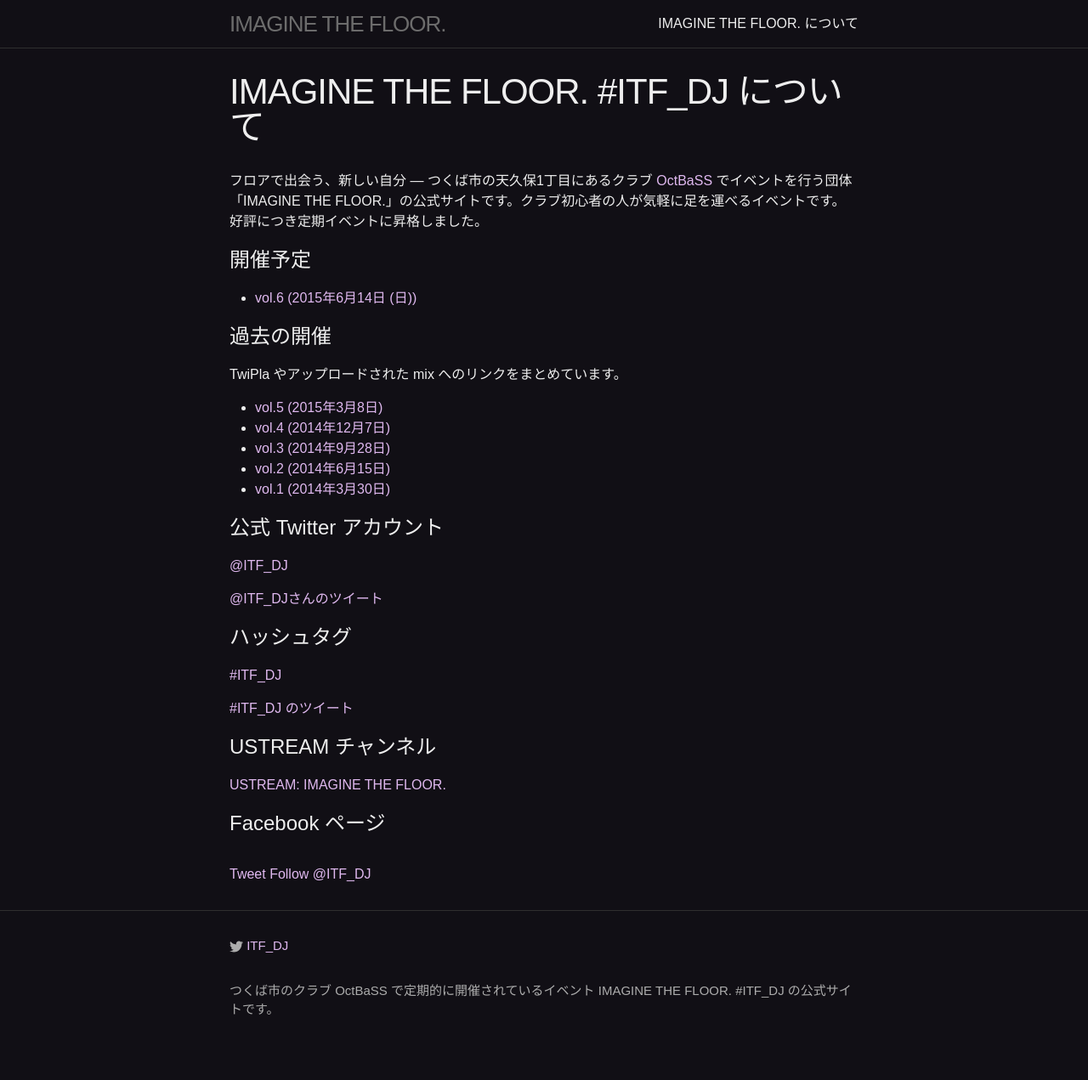
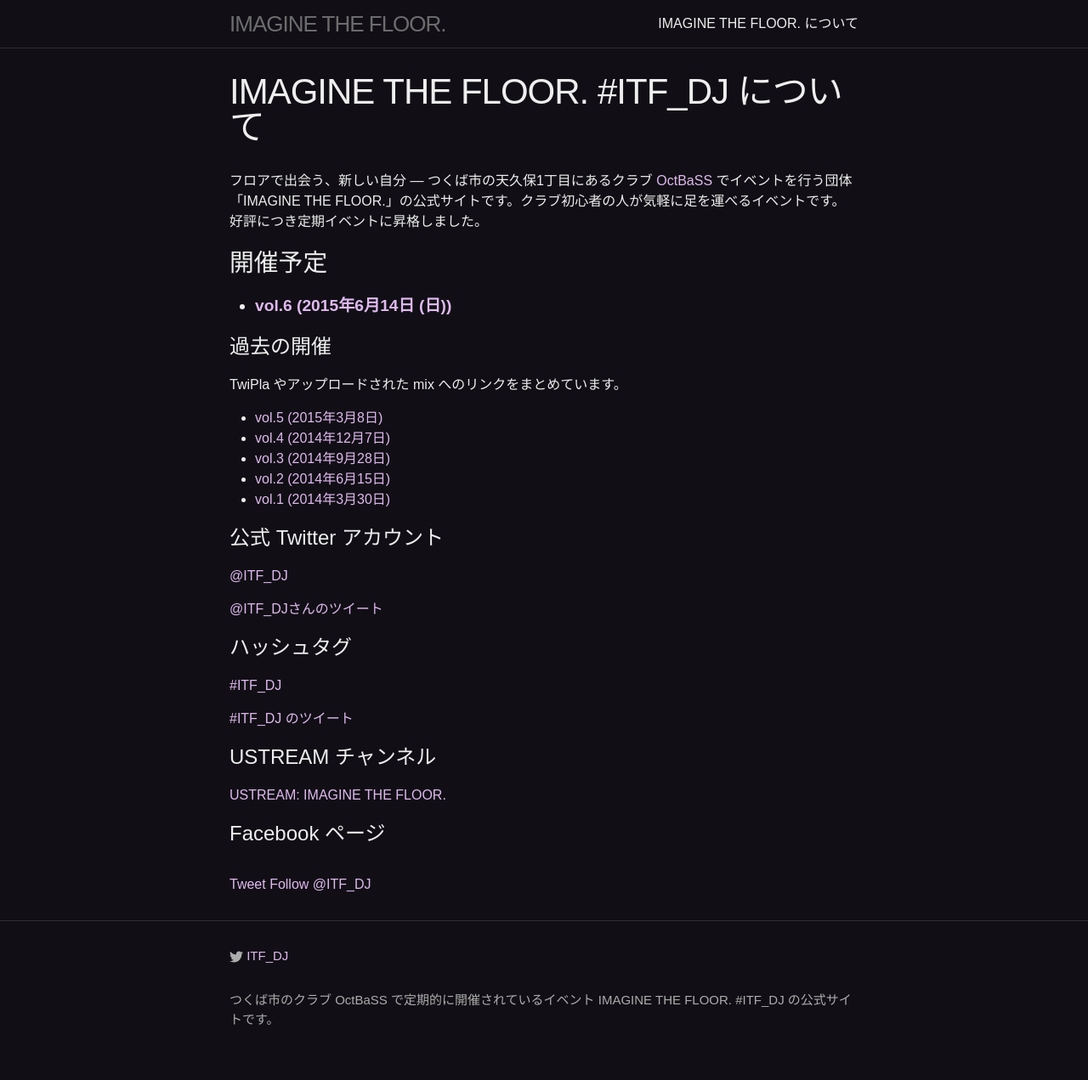
Before and after one commit to ITFDJ/itfdj.github.io, a Jekyll site: the page built from about.md, in a window 1280 px wide. Shown: the whole page at 85% size. Built offline with Jekyll 4.4.1, drawn with Linux system fonts in a browser that asks for light colours; comment, search, counter and statistics services are not loaded.

Commit message:
enlarge upcoming events

```diff
--- a/_sass/_base.scss
+++ b/_sass/_base.scss
@@ -199,3 +199,8 @@
         }
     }
 }
+
+.upcoming {
+    font-size: 1.2em;
+    font-weight: bold;
+}
--- a/about.md
+++ b/about.md
@@ -6,9 +6,15 @@
 
 フロアで出会う、新しい自分 --- つくば市の天久保1丁目にあるクラブ [OctBaSS](https://twitter.com/octbass_tsukuba) でイベントを行う団体「IMAGINE THE FLOOR.」の公式サイトです。クラブ初心者の人が気軽に足を運べるイベントです。好評につき定期イベントに昇格しました。
 
+<div class="upcoming" markdown="1">
+
 # 開催予定
 
 - [vol.6 (2015年6月14日 (日))](http://twipla.jp/events/142648)
+
+</div>
+
+<div class="archives" markdown="1">
 
 # 過去の開催
 
@@ -19,6 +25,8 @@
 - [vol.3 (2014年9月28日)](/archives/vol_3.html)
 - [vol.2 (2014年6月15日)](/archives/vol_2.html)
 - [vol.1 (2014年3月30日)](/archives/vol_1.html)
+
+</div>
 
 # 公式 Twitter アカウント
 
```
